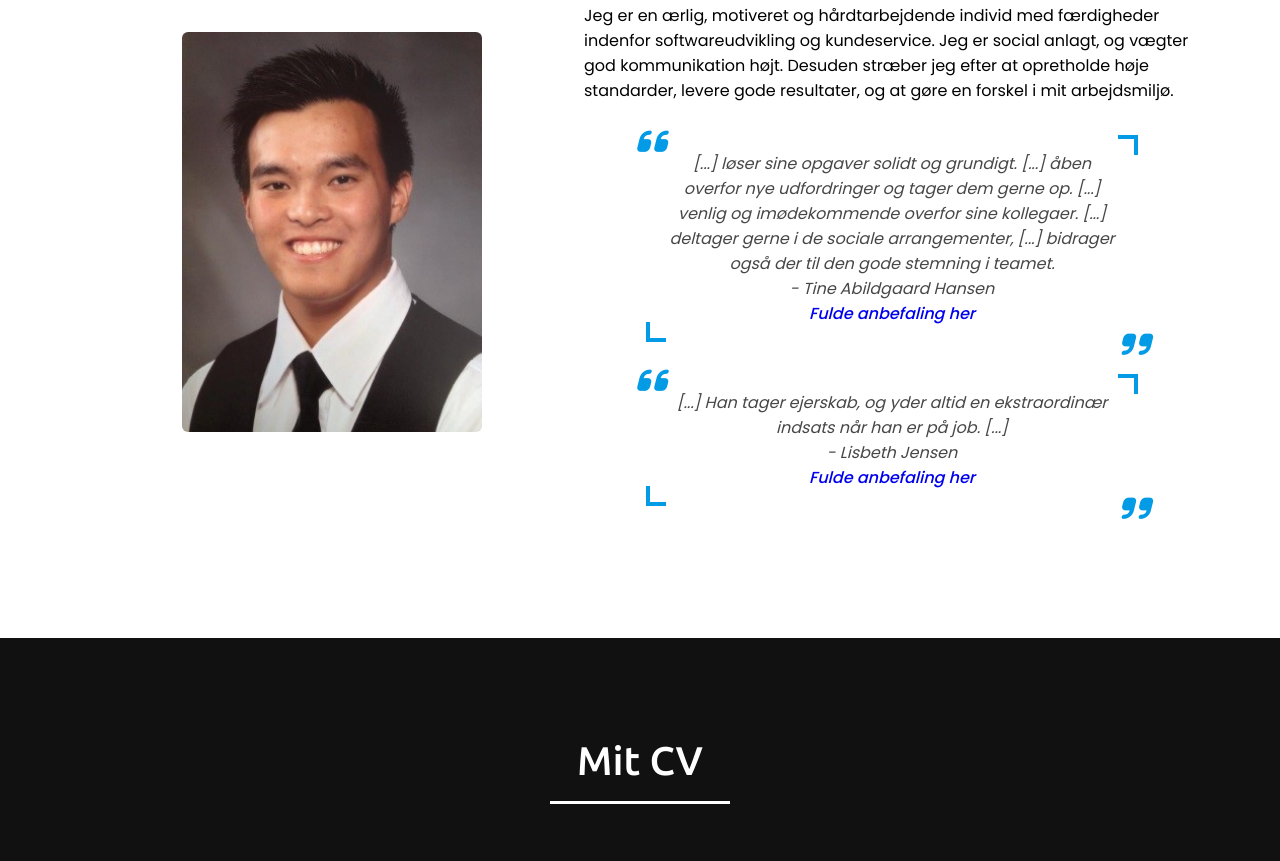
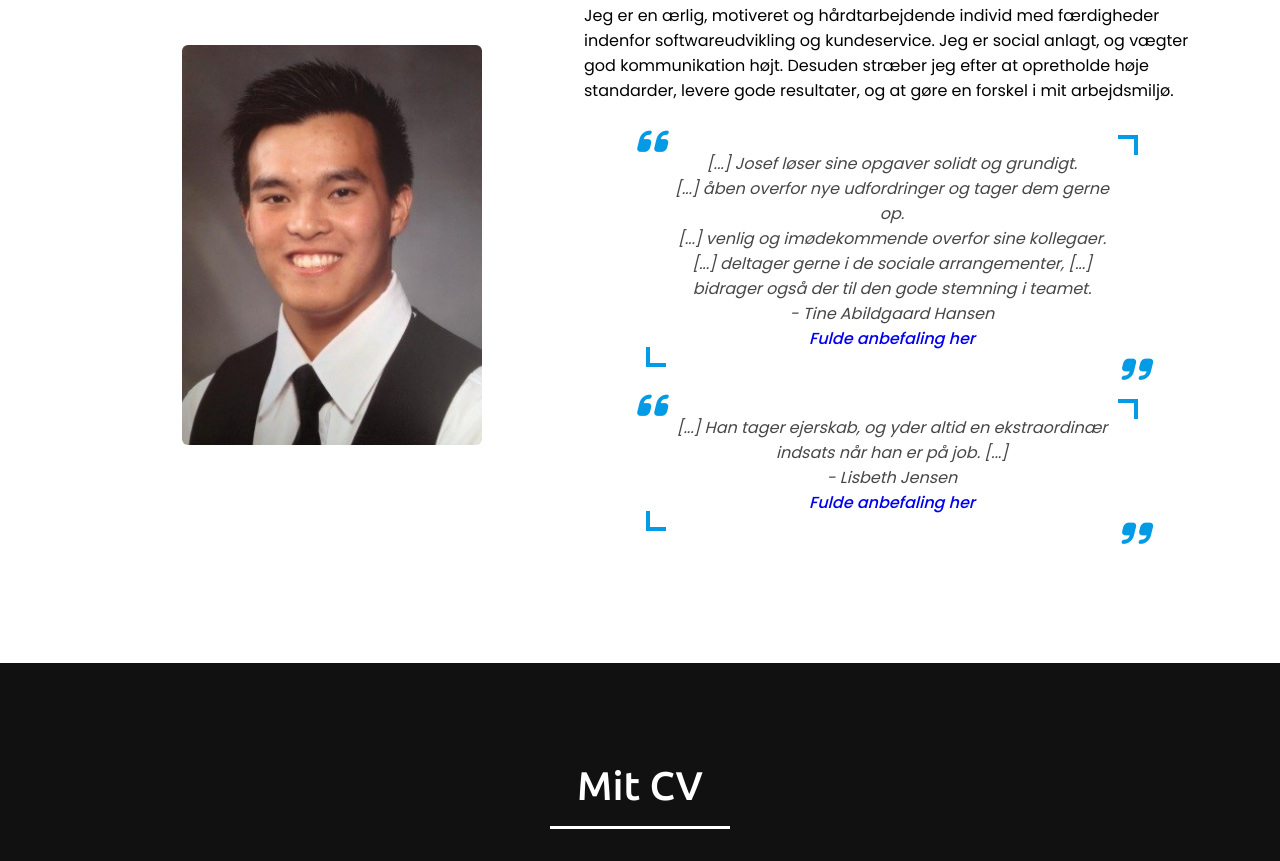
Before and after one commit to JosefPham/JosefPham.github.io, a plain HTML site: page index.html in a window 1280 px wide. Shown: the part 1093-1954 px from the top of the page. Drawn offline with nearby package versions, Linux system fonts and the light colour scheme.

Commit message:
Update index.html

```diff
--- a/index.html
+++ b/index.html
@@ -62,7 +62,7 @@
                     <div class="text">Mit navn er Josef Pham - nyligt færdiguddannet med en bachelor i Software Engineering.</div>
                     <p>Jeg er en ærlig, motiveret og hårdtarbejdende individ med færdigheder indenfor softwareudvikling og kundeservice. Jeg er social anlagt, og vægter god kommunikation højt. Desuden stræber jeg efter at opretholde høje standarder, levere gode resultater, og at gøre en forskel i mit arbejdsmiljø.</p>
                     <blockquote class="callout quote">
-                        [...] løser sine opgaver solidt og grundigt. [...] åben overfor nye udfordringer og tager dem gerne op. [...] venlig og imødekommende overfor sine kollegaer. [...] deltager gerne i de sociale arrangementer, [...] bidrager også der til den gode stemning i teamet.
+                        [...] Josef løser sine opgaver solidt og grundigt. <br> [...] åben overfor nye udfordringer og tager dem gerne op. <br> [...] venlig og imødekommende overfor sine kollegaer. <br> [...] deltager gerne i de sociale arrangementer, [...] bidrager også der til den gode stemning i teamet.
                         <p><cite> - Tine Abildgaard Hansen </cite></p>
                         <h4 class="download"><a class="linkz" href="files/CGI_Anbefaling.pdf" target="_blank">Fulde anbefaling her</a></h4>
                     </blockquote>
```
